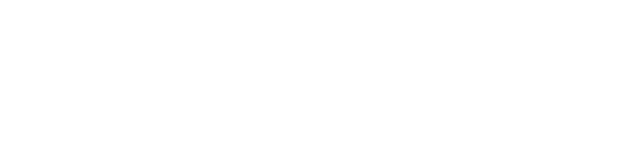
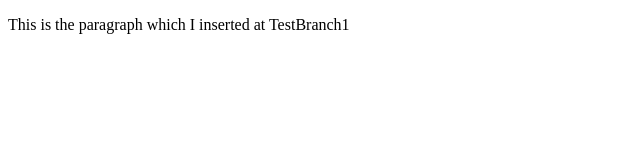
Before and after one commit to dbarbary/test, a plain HTML site: page index.html in a window 1280 px wide. Shown: the whole page, without its empty margins (0-640 px from the left). Drawn offline with Linux system fonts and the light colour scheme.

Commit message:
Corrected the title and added a body paragraph.

```diff
--- a/index.html
+++ b/index.html
@@ -6,14 +6,11 @@
     <head>
         <meta charset="utf-8">
         <meta http-equiv="X-UA-Compatible" content="IE=edge">
-        <title>This is the coool page MAIN MASTER Branch.</title>
+        <title>This is the cool page MAIN MASTER Branch.</title>
         <meta name="description" content="">
         <meta name="viewport" content="width=device-width, initial-scale=1">
     </head>
     <body>
-        <!--[if lt IE 7]>
-            <p class="browsehappy">You are using an <strong>outdated</strong> browser. Please <a href="#">upgrade your browser</a> to improve your experience.</p>
-        <![endif]-->
-
+        <p>This is the paragraph which I inserted at TestBranch1</p>
     </body>
 </html>
```
